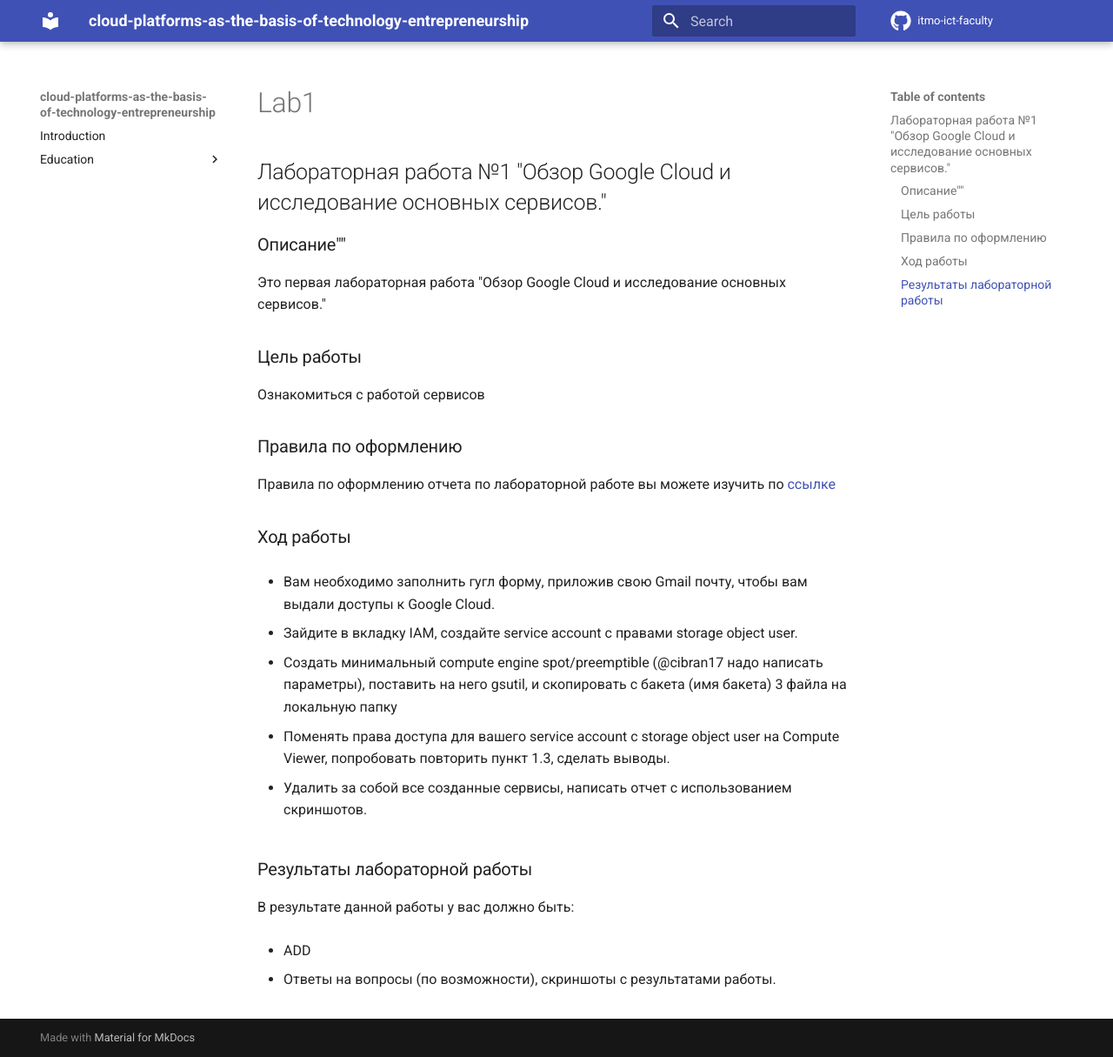
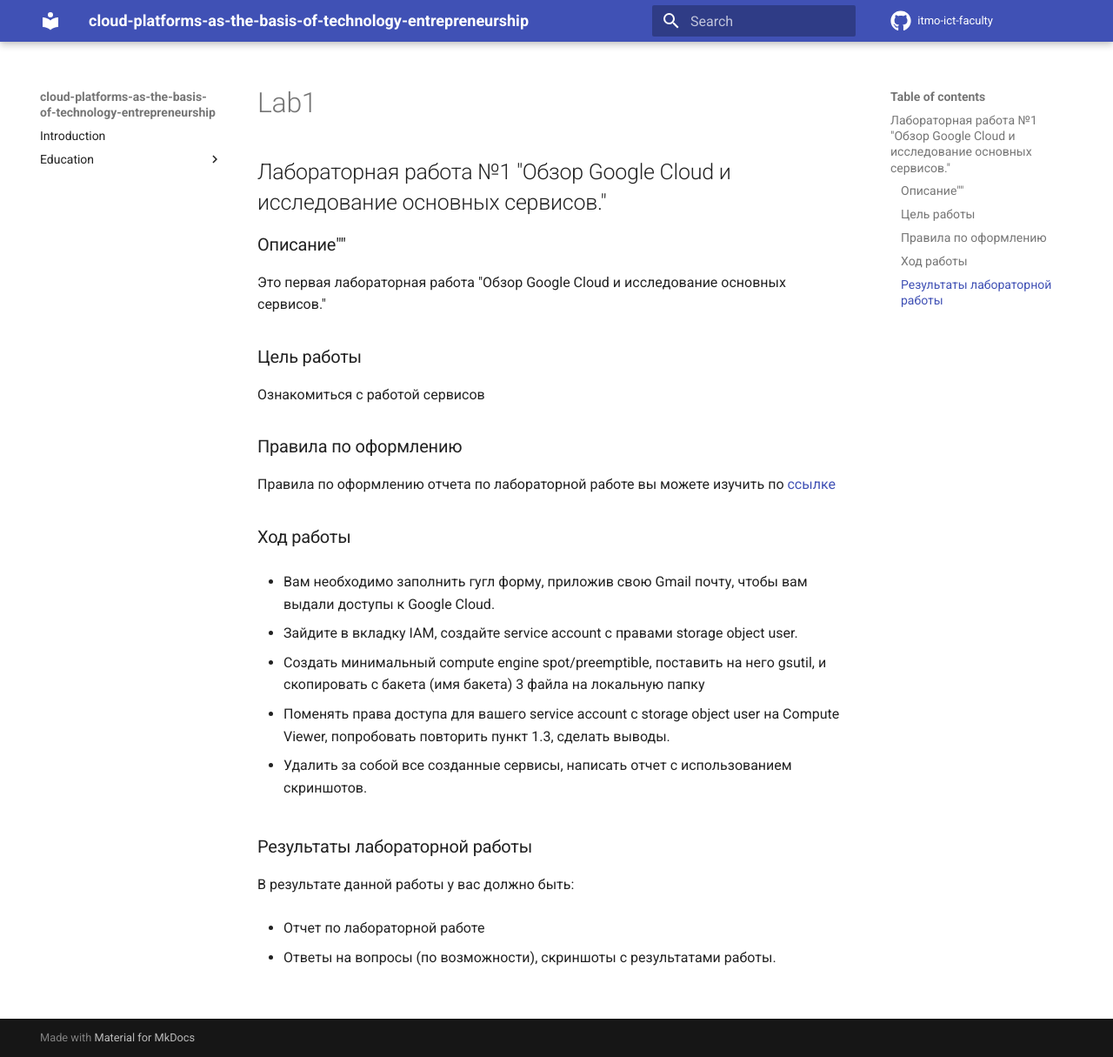
Before and after one commit to ztvgzh/cloud-platforms-as-the-basis-of-technology-entrepreneurship, an MkDocs documentation site: the page built from docs/education/labs/lab1/lab1.md, in a window 1280 px wide and 1215 px high. Shown: the whole window at 87% size. Built offline with MkDocs 1.6.1 and Material for MkDocs 9.7.7, drawn with Linux system fonts in a browser that asks for light colours; comment, search, counter and statistics services are not loaded.

Commit message:
latest 1

```diff
--- a/docs/education/labs/lab1/lab1.md
+++ b/docs/education/labs/lab1/lab1.md
@@ -15,7 +15,7 @@
 
 - Зайдите в вкладку IAM, создайте service account с правами storage object user.
 
-- Создать минимальный compute engine spot/preemptible (@cibran17 надо написать параметры), поставить на него gsutil, и скопировать с бакета (имя бакета) 3 файла на локальную папку
+- Создать минимальный compute engine spot/preemptible, поставить на него gsutil, и скопировать с бакета (имя бакета) 3 файла на локальную папку
 
 - Поменять права доступа для вашего service account с storage object user  на Compute Viewer, попробовать повторить пункт 1.3, сделать выводы.
 
@@ -25,6 +25,6 @@
 ### Результаты лабораторной работы
 В результате данной работы у вас должно быть:
 
-- ADD
+- Отчет по лабораторной работе
 
 - Ответы на вопросы (по возможности), скриншоты c результатами работы.
```
Also changed, not shown: docs/education/labs/lab2/lab2.md (+1 -1 lines), docs/education/labs/lab3/lab3.md (+1 -1 lines), docs/education/labs/lab4/lab4.md (+1 -1 lines).
